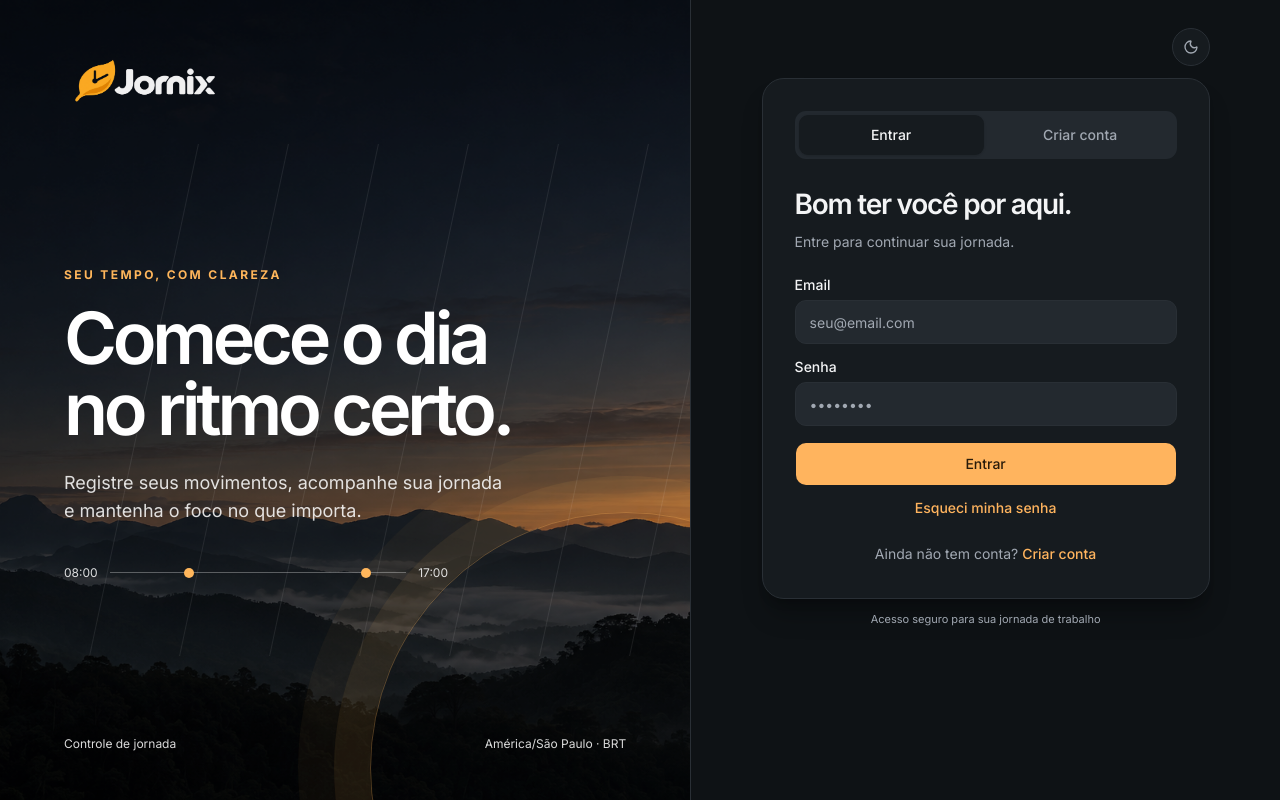
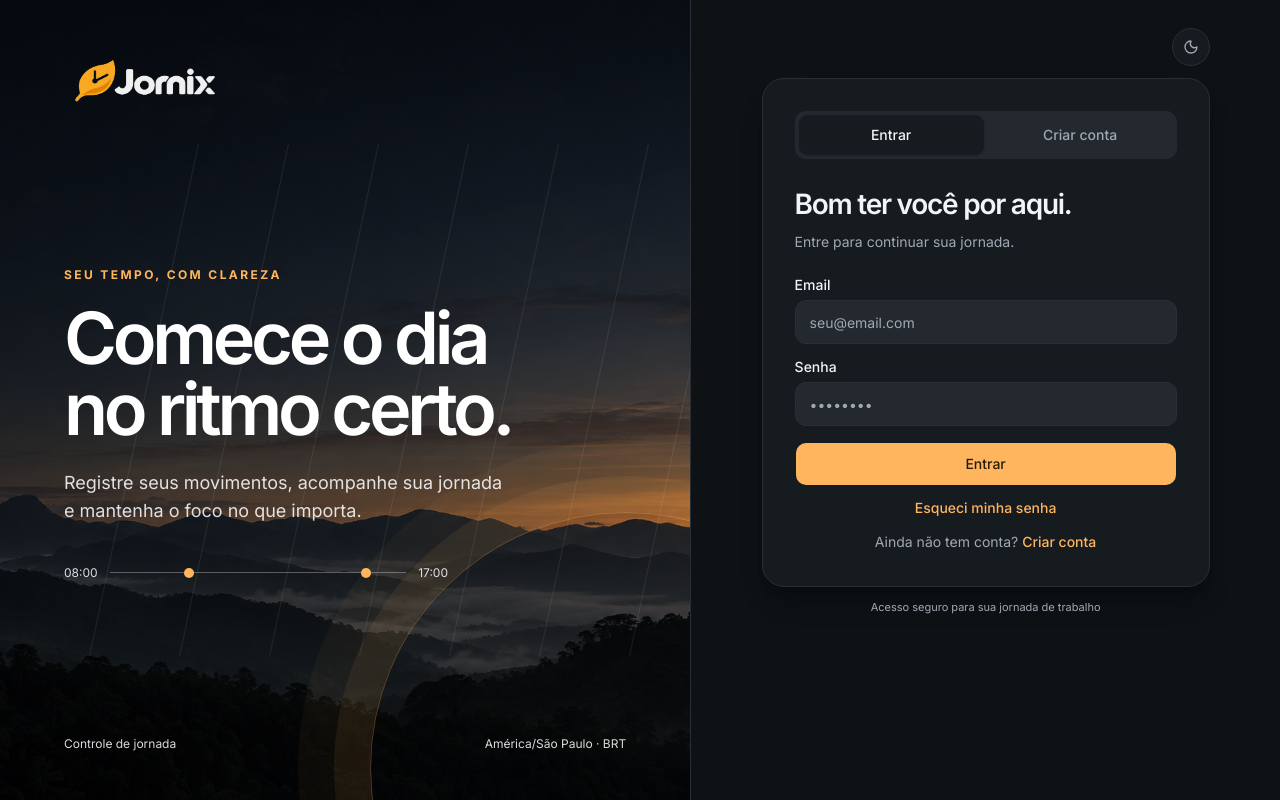
Before and after one commit to luandstv/timesheet-saas, a Next.js app: page /login in a window 1280 px wide. Built offline with nearby package versions, Linux system fonts and the light colour scheme; no server answers.

Commit message:
fix: reduzir espacamento do login

```diff
--- a/src/components/auth/auth-page.tsx
+++ b/src/components/auth/auth-page.tsx
@@ -83,7 +83,7 @@
                 </p>
               </div>
               {tab === "login" ? <LoginForm /> : <RegisterForm />}
-              <p className="mt-6 text-center text-sm leading-6 text-muted-foreground">
+              <p className="mt-3 text-center text-sm leading-6 text-muted-foreground">
                 {tab === "login" ? "Ainda não tem conta? " : "Já tem uma conta? "}
                 <button
                   type="button"
```
